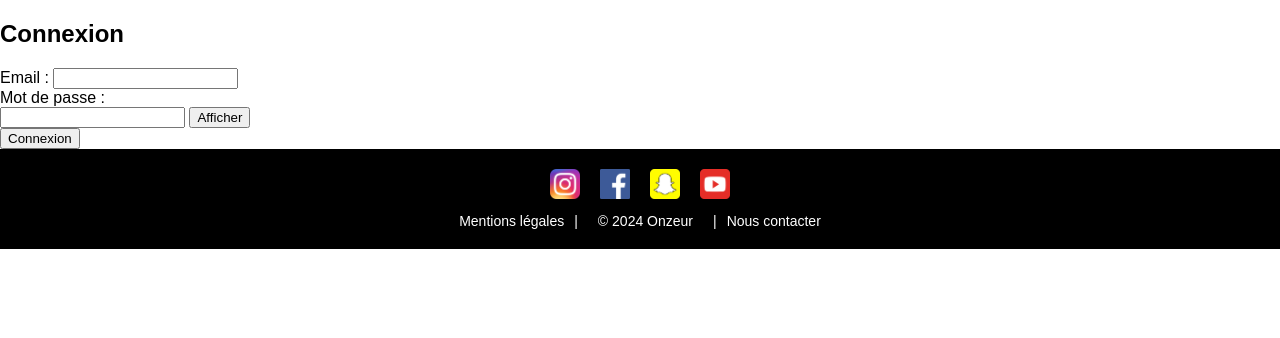
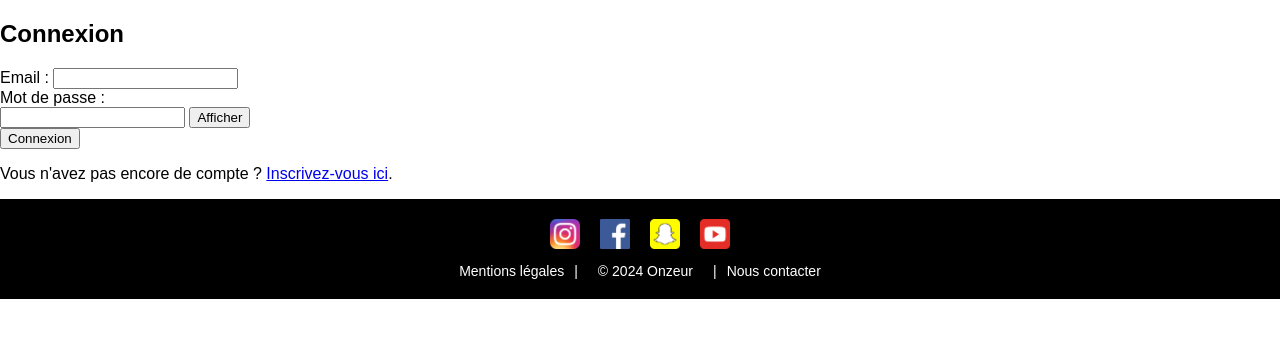
Before and after one commit to MoncefST/Onzeur-Website, a CodeIgniter app: page /database/index.php/utilisateur/connexion in a window 1280 px wide. Shown: the part 74-412 px from the top of the page. Run offline with CodeIgniter, Linux system fonts and the light colour scheme; some libraries are stand-ins or nearby versions.

Commit message:
Ajout d'un lien vers connexion / inscription

```diff
--- a/CodeIgniter-3.1.13/application/views/connexion.php
+++ b/CodeIgniter-3.1.13/application/views/connexion.php
@@ -35,6 +35,7 @@
         <button type="submit" class="btn-submit">Connexion</button>
 
         <?php echo form_close(); ?>
+        <p>Vous n'avez pas encore de compte ? <a href="<?php echo base_url('index.php/utilisateur/inscription'); ?>">Inscrivez-vous ici</a>.</p>
     </div>
 
     <script>
--- a/CodeIgniter-3.1.13/application/views/inscription.php
+++ b/CodeIgniter-3.1.13/application/views/inscription.php
@@ -46,6 +46,7 @@
         <button type="submit" class="btn-submit">Inscription</button>
 
         <?php echo form_close(); ?>
+        <p>Vous avez déjà un compte ? <a href="<?php echo base_url('index.php/utilisateur/connexion'); ?>">Connectez-vous ici</a>.</p>
     </div>
 
     <script>
```
